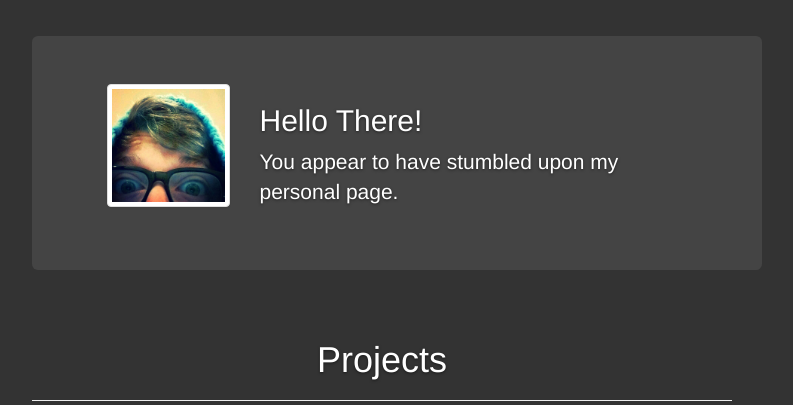
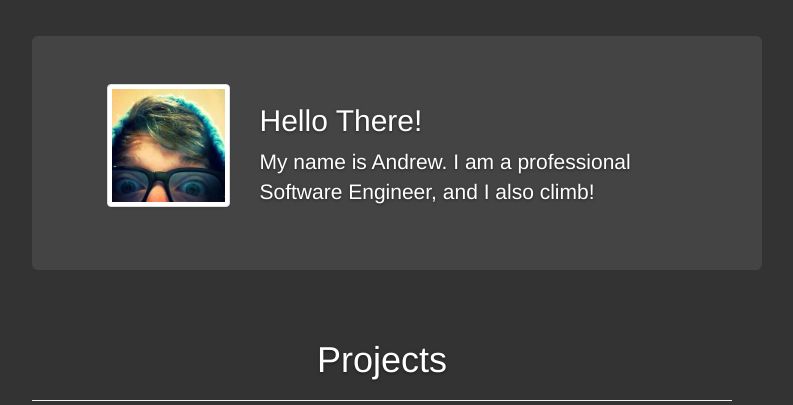
Before and after one commit to awdavies/personal_site, a Flask app: page / in a window 1280 px wide. Shown: the part 62-467 px from the top of the page, without its empty margins (258-1051 px from the left). Run offline with Flask 2, Linux system fonts and the light colour scheme; some libraries are stand-ins or nearby versions.

Commit message:
Banana hammock

```diff
--- a/templates/index.html
+++ b/templates/index.html
@@ -55,7 +55,7 @@
     <div class="col-md-9">
       <h2>Hello There!</h2>
       <p>
-      You appear to have stumbled upon my personal page.
+      My name is Andrew.  I am a professional Software Engineer, and I also climb!
       </p>
     </div>
   </div>
```
